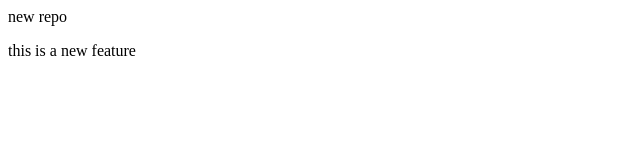
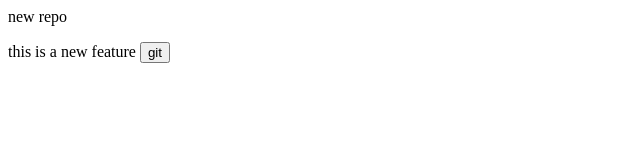
Before and after one commit to siddharthkumar39/local-repo, a plain HTML site: page localrepo/index.html in a window 1280 px wide. Shown: the full height of the page, 0-640 px from the left. Drawn offline with Linux system fonts and the light colour scheme.

Commit message:
added button

```diff
--- a/localrepo/index.html
+++ b/localrepo/index.html
@@ -1,2 +1,2 @@
 new repo
-<p>this is a new feature</p>
+<p>this is a new feature <button>git</button></p>
```
